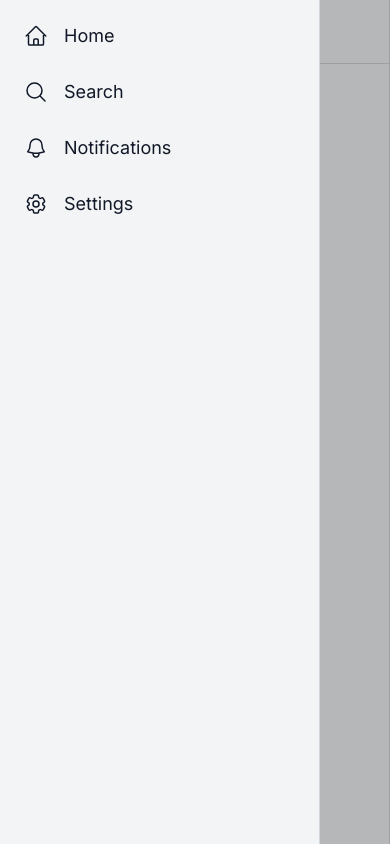
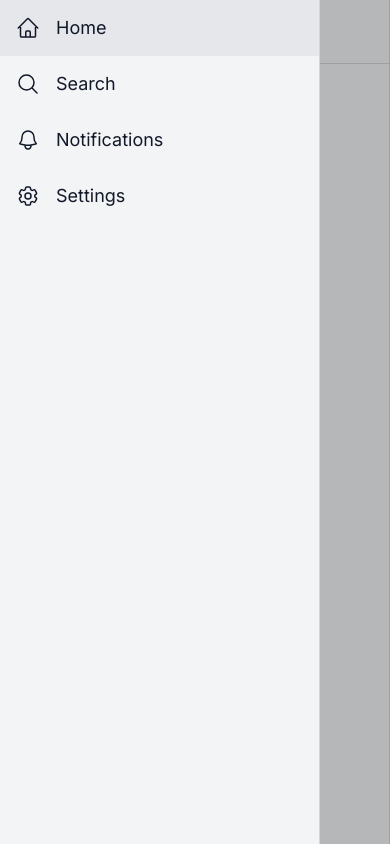
Before and after one commit to nextremy/ranger-v2, a Next.js app: page /notifications in a window 390 px wide. Both pictures are taken after a click on the button "Menu". Built offline with nearby package versions, Linux system fonts and the light colour scheme.

Commit message:
Square mobile nav links

```diff
--- a/src/app/(main)/layout.tsx
+++ b/src/app/(main)/layout.tsx
@@ -101,10 +101,10 @@ export default function MainLayout(props: { children: ReactNode }) {
             leaveFrom="translate-x-0"
             leaveTo="-translate-x-full"
           >
-            <Popover.Panel className="fixed bottom-0 left-0 top-0 w-full max-w-xs border-r border-gray-300 bg-gray-100 p-2 dark:border-gray-700 dark:bg-gray-900">
+            <Popover.Panel className="fixed bottom-0 left-0 top-0 w-full max-w-xs border-r border-gray-300 bg-gray-100 dark:border-gray-700 dark:bg-gray-900">
               <Popover.Button
                 as={Link}
-                className="flex h-14 items-center gap-4 rounded-md px-4 text-lg transition-colors duration-150 hover:bg-gray-200 hover:dark:bg-gray-800"
+                className="flex h-14 items-center gap-4 px-4 text-lg transition-colors duration-150 hover:bg-gray-200 hover:dark:bg-gray-800"
                 href="/home"
               >
                 <HomeIconOutline className="h-6 w-6" />
@@ -112,7 +112,7 @@ export default function MainLayout(props: { children: ReactNode }) {
               </Popover.Button>
               <Popover.Button
                 as={Link}
-                className="flex h-14 items-center gap-4 rounded-md px-4 text-lg transition-colors duration-150 hover:bg-gray-200 hover:dark:bg-gray-800"
+                className="flex h-14 items-center gap-4 px-4 text-lg transition-colors duration-150 hover:bg-gray-200 hover:dark:bg-gray-800"
                 href="/search"
               >
                 <MagnifyingGlassIcon className="h-6 w-6" />
@@ -120,7 +120,7 @@ export default function MainLayout(props: { children: ReactNode }) {
               </Popover.Button>
               <Popover.Button
                 as={Link}
-                className="flex h-14 items-center gap-4 rounded-md px-4 text-lg transition-colors duration-150 hover:bg-gray-200 hover:dark:bg-gray-800"
+                className="flex h-14 items-center gap-4 px-4 text-lg transition-colors duration-150 hover:bg-gray-200 hover:dark:bg-gray-800"
                 href="/notifications"
               >
                 <BellIcon className="h-6 w-6" />
@@ -128,7 +128,7 @@ export default function MainLayout(props: { children: ReactNode }) {
               </Popover.Button>
               <Popover.Button
                 as={Link}
-                className="flex h-14 items-center gap-4 rounded-md px-4 text-lg transition-colors duration-150 hover:bg-gray-200 hover:dark:bg-gray-800"
+                className="flex h-14 items-center gap-4 px-4 text-lg transition-colors duration-150 hover:bg-gray-200 hover:dark:bg-gray-800"
                 href="/settings"
               >
                 <Cog6ToothIcon className="h-6 w-6" />
```
